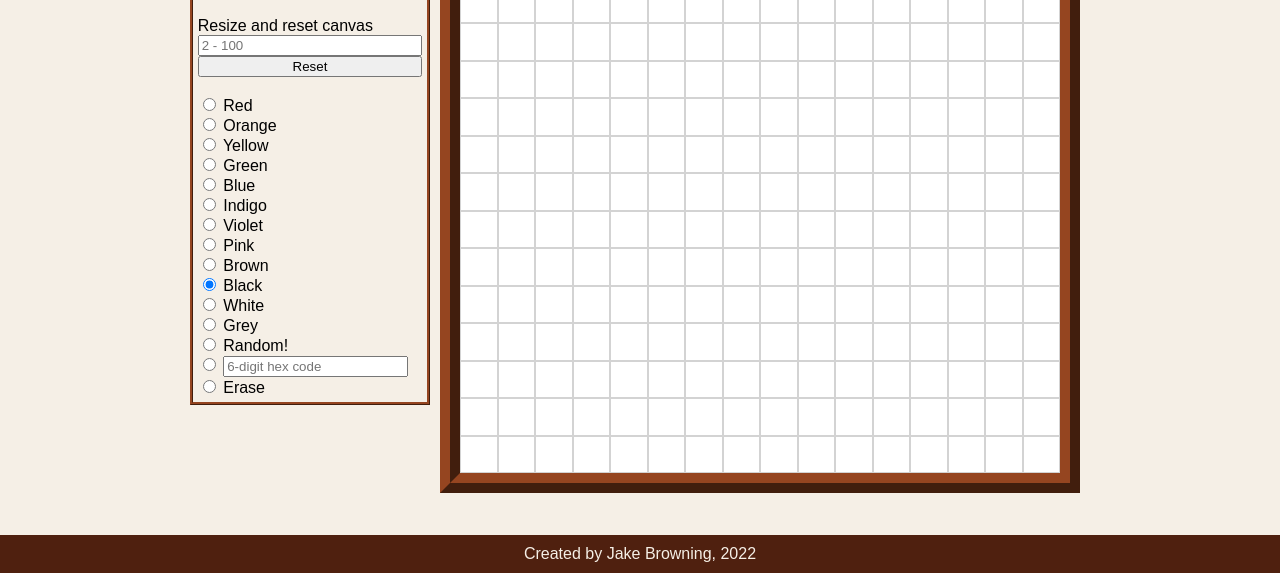
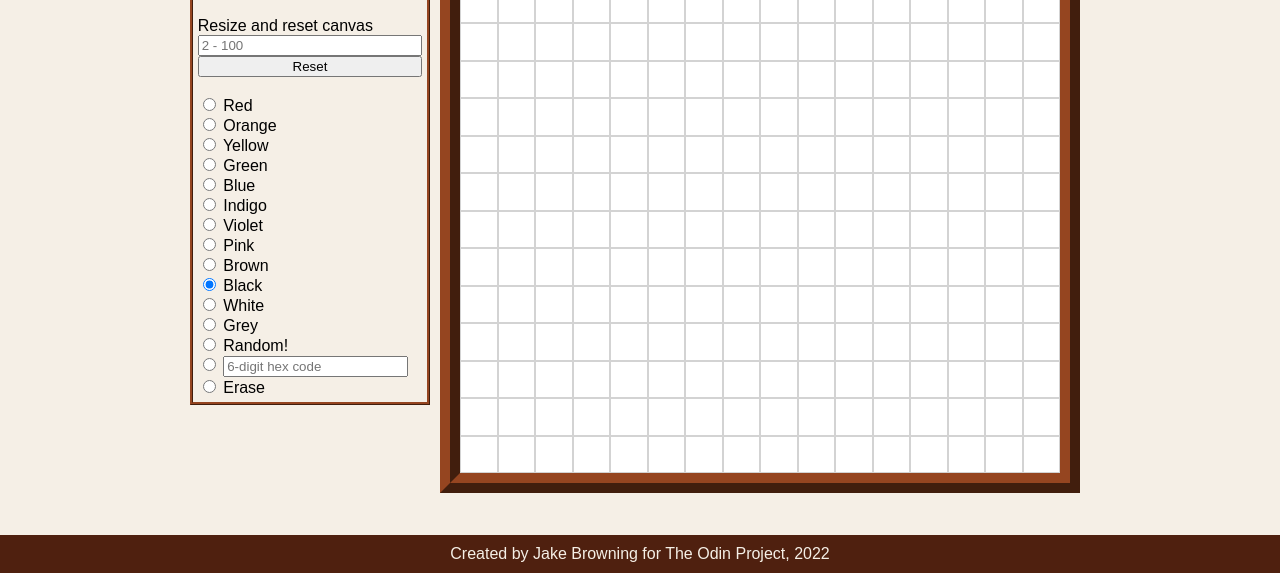
Before and after one commit to JakeBrowning90/etch-a-sketch, a plain HTML site: page index.html in a window 1280 px wide. Shown: the part 227-800 px from the top of the page. Drawn offline with Linux system fonts and the light colour scheme.

Commit message:
Update footer credit

```diff
--- a/index.html
+++ b/index.html
@@ -85,7 +85,7 @@
         <div class="canvas"></div>
     </div>
     <div class="sandwich footer">
-        <p>Created by Jake Browning, 2022</p>
+        <p>Created by Jake Browning for The Odin Project, 2022</p>
     </div>
 </body>
 </html>
```
